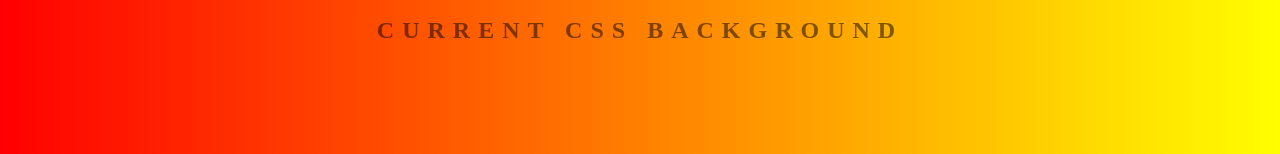
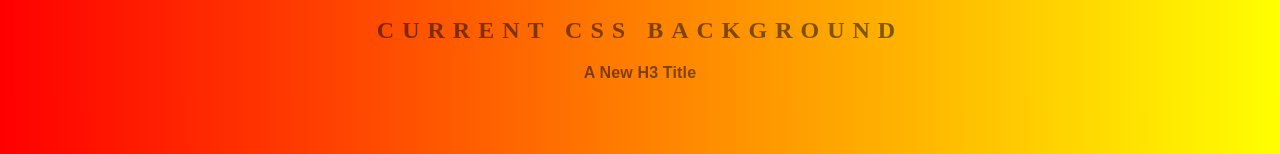
Before and after one commit to syliow/background-generator, a plain HTML site: page index.html in a window 1280 px wide. Shown: the part 235-389 px from the top of the page. Drawn offline with Linux system fonts and the light colour scheme.

Commit message:
Added a new H3 title

```diff
--- a/index.html
+++ b/index.html
@@ -10,7 +10,7 @@
 		<input class ="color1" type="color" name="color1" value="#ffffff" id ="intcolor1">
 		<input class = "color2" type="color" name="color2" value="#000000" id="intcolor2">
 		<h2>Current CSS Background</h2>
-		<h3></h3>
+		<h3>A New H3 Title</h3>
 		<script type="text/javascript" src="script.js"></script>
 </body>
 </html>
```
